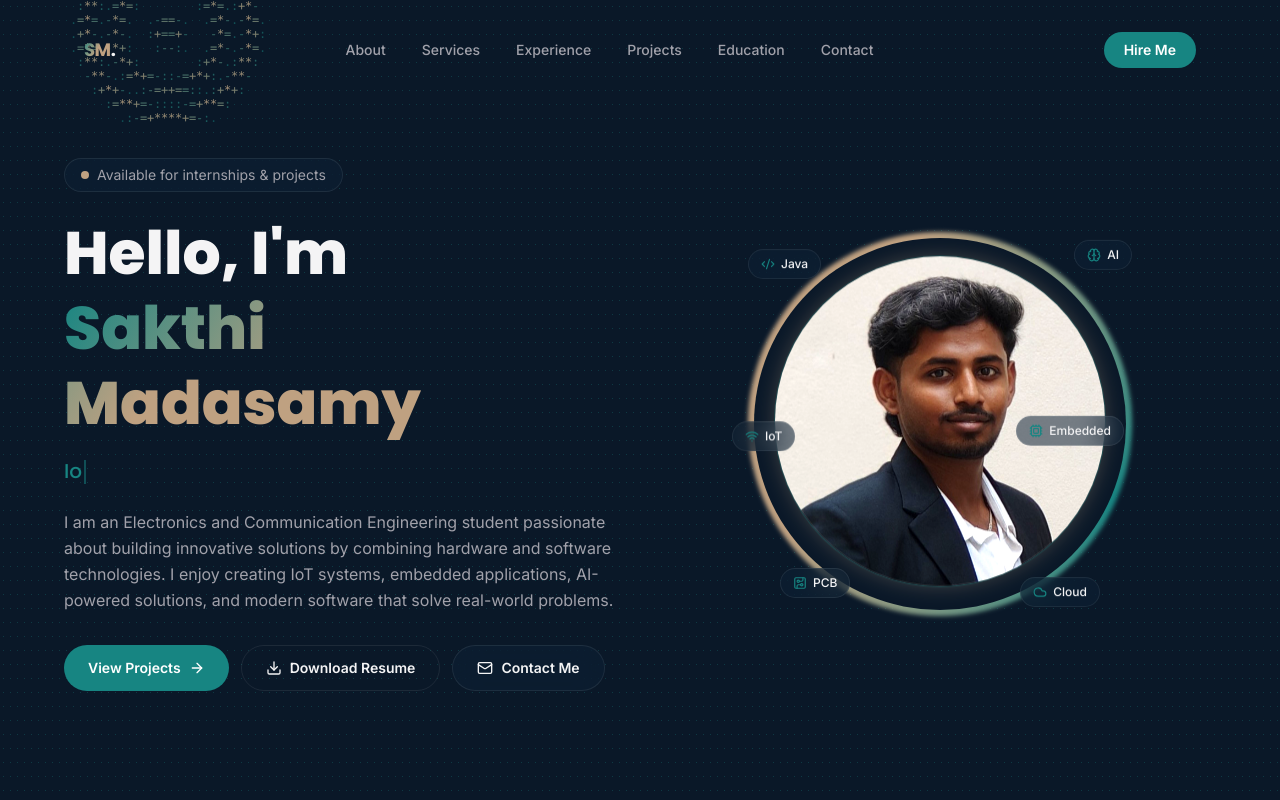
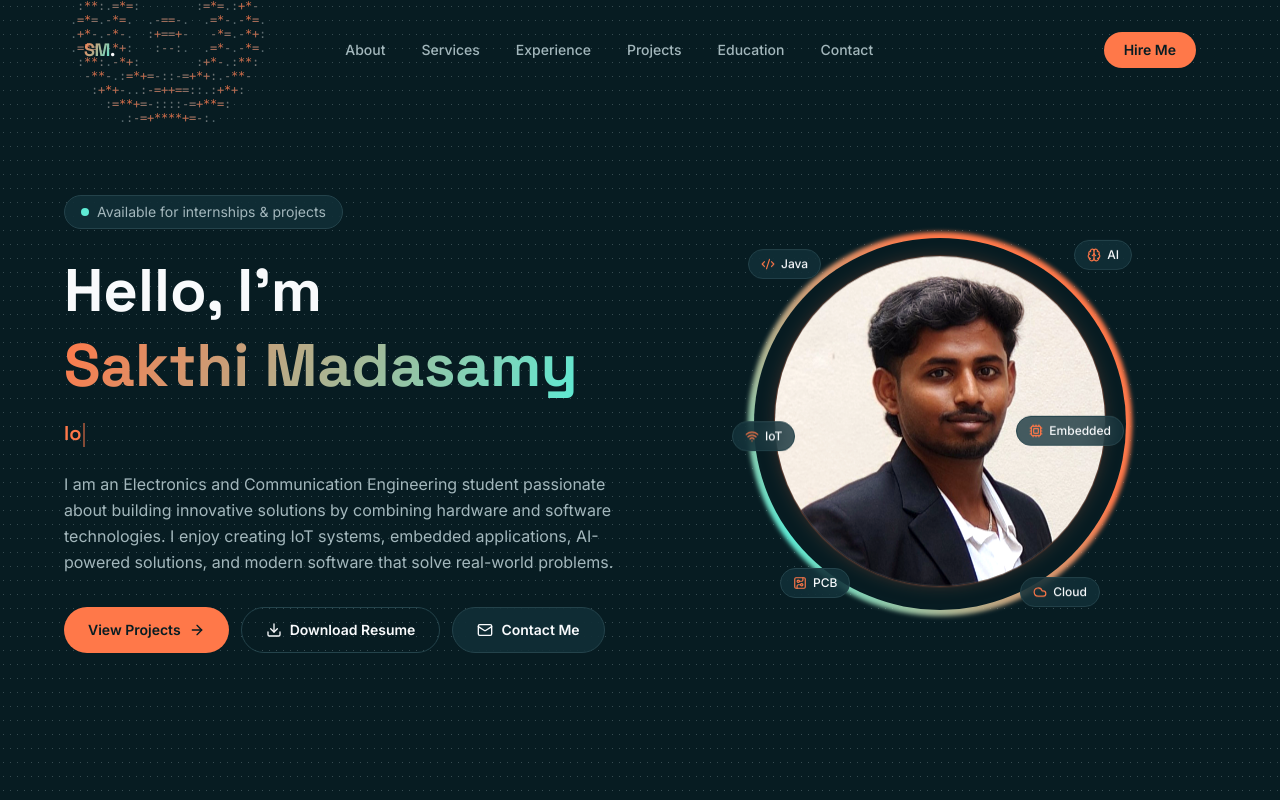
Before and after one commit to sakthimadasamy/sakthi-portfolio, a Next.js app: page / in a window 1280 px wide. Shown: the top 800 px of the page. Built offline with nearby package versions, Linux system fonts and the light colour scheme.

Commit message:
Refresh portfolio color palette and typography
Co-authored-by: Copilot <223556219+Copilot@users.noreply.github.com>

```diff
--- a/app/globals.css
+++ b/app/globals.css
@@ -27,7 +27,8 @@
   --color-ring: var(--ring);
 
   --font-sans: var(--font-inter), ui-sans-serif, system-ui, sans-serif;
-  --font-heading: var(--font-poppins), ui-sans-serif, system-ui, sans-serif;
+  --font-heading: var(--font-space-grotesk), ui-sans-serif, system-ui, sans-serif;
+  --font-mono: var(--font-jetbrains-mono), ui-monospace, monospace;
 
   --radius-sm: calc(var(--radius) * 0.6);
   --radius-md: calc(var(--radius) * 0.8);
@@ -39,26 +40,26 @@
 
 :root {
   color-scheme: dark;
-  --background: #0a1828;
-  --foreground: #f4f4f5;
-  --card: #0e2136;
-  --card-foreground: #f4f4f5;
-  --popover: #0e2136;
-  --popover-foreground: #f4f4f5;
-  --primary: #178582;
-  --primary-foreground: #ffffff;
-  --secondary: #12283c;
-  --secondary-foreground: #e2e8f0;
-  --muted: #0d1f33;
-  --muted-foreground: #a1a1aa;
-  --accent: #bfa181;
-  --accent-foreground: #0a1828;
-  --cyan: #bfa181;
-  --purple: #bfa181;
+  --background: #071c22;
+  --foreground: #f8fafc;
+  --card: #12313a;
+  --card-foreground: #f8fafc;
+  --popover: #12313a;
+  --popover-foreground: #f8fafc;
+  --primary: #ff7849;
+  --primary-foreground: #071c22;
+  --secondary: #12313a;
+  --secondary-foreground: #f8fafc;
+  --muted: #12313a;
+  --muted-foreground: #a3b7bc;
+  --accent: #ff7849;
+  --accent-foreground: #071c22;
+  --cyan: #5eead4;
+  --purple: #ff7849;
   --destructive: #ef4444;
-  --border: rgba(255, 255, 255, 0.08);
-  --input: rgba(255, 255, 255, 0.1);
-  --ring: #178582;
+  --border: #24434b;
+  --input: #24434b;
+  --ring: #ff7849;
   --radius: 0.75rem;
 }
 
@@ -80,19 +81,19 @@
 
 @layer utilities {
   .text-gradient {
-    background-image: linear-gradient(120deg, var(--primary), var(--cyan), var(--purple));
+    background-image: linear-gradient(120deg, var(--primary), var(--cyan));
     -webkit-background-clip: text;
     background-clip: text;
     color: transparent;
   }
   .glass {
-    background: rgba(14, 33, 54, 0.55);
+    background: rgba(18, 49, 58, 0.78);
     backdrop-filter: blur(14px);
     -webkit-backdrop-filter: blur(14px);
-    border: 1px solid rgba(255, 255, 255, 0.08);
+    border: 1px solid var(--border);
   }
   .glow-border {
-    box-shadow: 0 0 0 1px rgba(23, 133, 130, 0.35), 0 0 24px -4px rgba(191, 161, 129, 0.45);
+    box-shadow: 0 0 0 1px rgba(255, 120, 73, 0.28), 0 0 22px -8px rgba(255, 120, 73, 0.5);
   }
 }
 
--- a/app/layout.tsx
+++ b/app/layout.tsx
@@ -1,6 +1,6 @@
 import { Analytics } from '@vercel/analytics/next'
 import type { Metadata, Viewport } from 'next'
-import { Inter, Poppins } from 'next/font/google'
+import { Inter, JetBrains_Mono, Space_Grotesk } from 'next/font/google'
 import './globals.css'
 
 const inter = Inter({
@@ -9,10 +9,17 @@ const inter = Inter({
   display: 'swap',
 })
 
-const poppins = Poppins({
+const spaceGrotesk = Space_Grotesk({
   subsets: ['latin'],
-  weight: ['400', '500', '600', '700', '800'],
-  variable: '--font-poppins',
+  weight: ['600', '700'],
+  variable: '--font-space-grotesk',
+  display: 'swap',
+})
+
+const jetBrainsMono = JetBrains_Mono({
+  subsets: ['latin'],
+  weight: ['400', '500'],
+  variable: '--font-jetbrains-mono',
   display: 'swap',
 })
 
@@ -41,7 +48,7 @@ export const metadata: Metadata = {
 }
 
 export const viewport: Viewport = {
-  themeColor: '#0a1828',
+  themeColor: '#071C22',
   colorScheme: 'dark',
 }
 
@@ -51,7 +58,7 @@ export default function RootLayout({
   children: React.ReactNode
 }>) {
   return (
-    <html lang="en" className={`dark bg-background ${inter.variable} ${poppins.variable}`}>
+    <html lang="en" className={`dark bg-background ${inter.variable} ${spaceGrotesk.variable} ${jetBrainsMono.variable}`}>
       <body className="font-sans antialiased">
         {children}
         {process.env.NODE_ENV === 'production' && <Analytics />}
--- a/components/animated-background.tsx
+++ b/components/animated-background.tsx
@@ -14,9 +14,9 @@ export function AnimatedBackground() {
     if (!canvas || !ctx) return
 
     const settings = {
-      background: '#0a1828',
-      textColor: '#178582',
-      accent: '#bfa181',
+      background: '#071C22',
+      textColor: '#A3B7BC',
+      accent: '#FF7849',
       fontSize: 12,
       size: 10,
       rain: 100,
--- a/components/projects.tsx
+++ b/components/projects.tsx
@@ -47,7 +47,7 @@ export function Projects() {
           {projects.map((p, i) => (
             <Reveal key={p.title} delay={i * 0.1}>
               <article className="group glass flex h-full flex-col rounded-2xl p-6 transition-all hover:-translate-y-2 hover:glow-border">
-                <div className="flex h-40 items-center justify-center rounded-xl bg-[linear-gradient(135deg,rgba(23,133,130,0.15),rgba(191,161,129,0.15))]">
+                <div className="flex h-40 items-center justify-center rounded-xl bg-[linear-gradient(135deg,rgba(94,234,212,0.1),rgba(255,120,73,0.1))]">
                   <p.icon className="h-14 w-14 text-primary transition-transform duration-500 group-hover:scale-110" />
                 </div>
 
@@ -57,7 +57,7 @@ export function Projects() {
                   {p.tech.map((t) => (
                     <span
                       key={t}
-                      className="rounded-full bg-primary/10 px-2.5 py-1 text-xs font-medium text-primary"
+                      className="rounded-full bg-[var(--cyan)]/10 px-2.5 py-1 font-mono text-xs font-medium text-[var(--cyan)]"
                     >
                       {t}
                     </span>
@@ -68,7 +68,7 @@ export function Projects() {
 
                 {p.future && (
                   <div className="mt-4 rounded-xl border border-border bg-secondary/40 p-3">
-                    <p className="text-xs font-semibold uppercase tracking-wide text-[var(--cyan)]">
+                    <p className="font-mono text-xs font-medium uppercase tracking-wide text-[var(--cyan)]">
                       Future Improvements
                     </p>
                     <p className="mt-1 text-sm text-muted-foreground">{p.future}</p>
```
